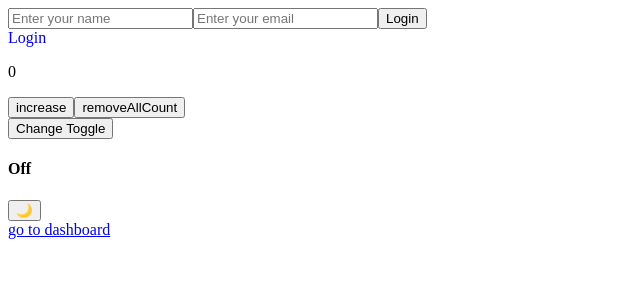
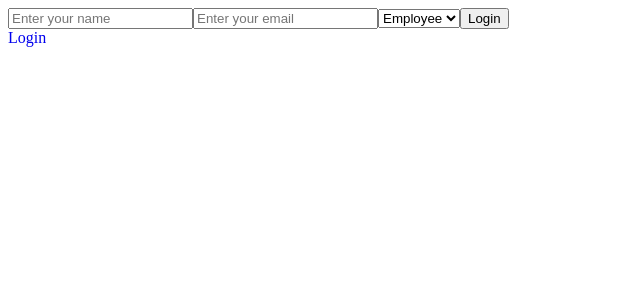
Before and after one commit to MoohammedAdell/funds, a React (Vite) app: page /login in a window 1280 px wide. Shown: the top 300 px of the page, without its empty margins (0-640 px from the left). Built offline with nearby package versions, Linux system fonts and the light colour scheme.

Commit message:
add role

```diff
--- a/src/App.jsx
+++ b/src/App.jsx
@@ -28,13 +28,11 @@ function App() {
         <Route path="/products" element={<Products />} />
       </Routes>
       <Auth />
-      <Count />
+      {/* <Count />
       <Toggle />
-      <Mood />
+      <Mood /> */}
 
-      <div>
-        <Link to="/dashboard">go to dashboard</Link>
-      </div>
+
     </>
   );
 }
--- a/src/components/Dashboard.jsx
+++ b/src/components/Dashboard.jsx
@@ -1,9 +1,49 @@
+import { useNavigate } from "react-router-dom";
+import { useAuthStore } from "./zustand/stores/auth/AuthStore";
+
 function Dashboard() {
-    return (
-        <div>
-           Dashboard
-        </div>
-    )
+  const user = useAuthStore((state) => state.user);
+  const logout = useAuthStore((state) => state.logout);
+
+  const navigate = useNavigate();
+
+  return (
+    <div>
+      <h1>Dashboard </h1>
+      <div>
+        {user?.role === "admin" && (
+          <div>
+            <h3>Admin Panel</h3>
+            <p>Manage Users</p>
+            <p>View Reports</p>
+          </div>
+        )}
+
+        {user?.role === "employee" && (
+          <div>
+            <h3>Employee Panel</h3>
+            <p>View Tasks</p>
+          </div>
+        )}
+
+        {user?.role === "hr" && (
+          <div>
+            <h3>HR Panel</h3>
+            <p>Manage Hiring</p>
+          </div>
+        )}
+
+        <button
+          onClick={() => {
+            logout();
+            navigate("/login");
+          }}
+        >
+          Log Out
+        </button>
+      </div>
+    </div>
+  );
 }
 
-export default Dashboard
+export default Dashboard;
--- a/src/components/Homee.jsx
+++ b/src/components/Homee.jsx
@@ -4,6 +4,9 @@ function Homee() {
   return (
     <>
       <Link to="/products">go to products</Link>
+      <div>
+        <Link to="/dashboard">go to dashboard</Link>
+      </div>
     </>
   );
 }
--- a/src/components/zustand/stores/auth/AuthStore.jsx
+++ b/src/components/zustand/stores/auth/AuthStore.jsx
@@ -10,7 +10,7 @@ export const useAuthStore = create(
       loading: false,
       error: null,
 
-      login: async (name, email) => {
+      login: async (name, email,role) => {
         set({ loading: true, error: null });
 
         try {
@@ -24,6 +24,7 @@ export const useAuthStore = create(
                   user: {
                     name,
                     email,
+                    role,
                   },
                   token: "fake-jwt-token",
                 });
--- a/src/components/zustand/stores/auth/Login.jsx
+++ b/src/components/zustand/stores/auth/Login.jsx
@@ -9,16 +9,17 @@ function Login() {
 
   const [name, setName] = useState("");
   const [email, setEmail] = useState("");
+  const [role, setRole] = useState("employee");
 
   const navigate = useNavigate();
 
   const handleSubmit = async (e) => {
     e.preventDefault();
 
-    const success = await login(name, email);
+    const success = await login(name, email,role);
 
     if (success) {
-      navigate("/");
+      navigate("/dashboard");
     }
   };
 
@@ -38,6 +39,12 @@ function Login() {
         onChange={(e) => setEmail(e.target.value)}
       />
 
+      <select value={role} onChange={(e) => setRole(e.target.value)}>
+        <option value="admin">Admin</option>
+        <option value="employee">Employee</option>
+        <option value="hr">HR</option>
+      </select>
+
       <button type="submit" disabled={loading}>
         {loading ? "Loading..." : "Login"}
       </button>
```
